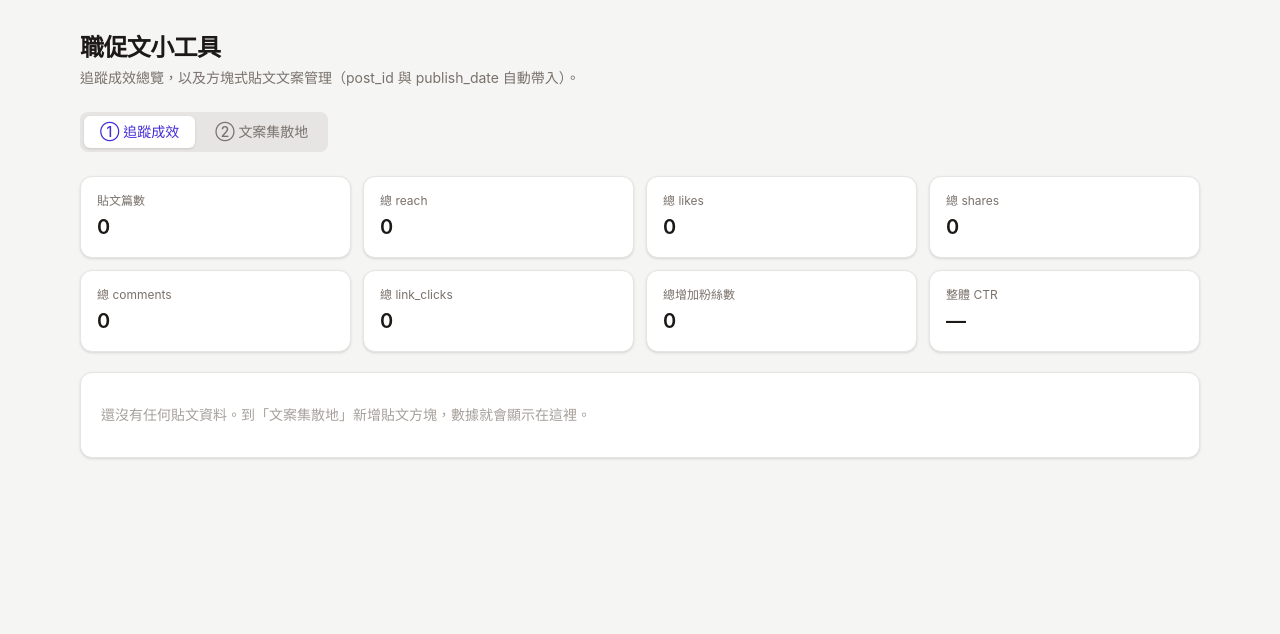
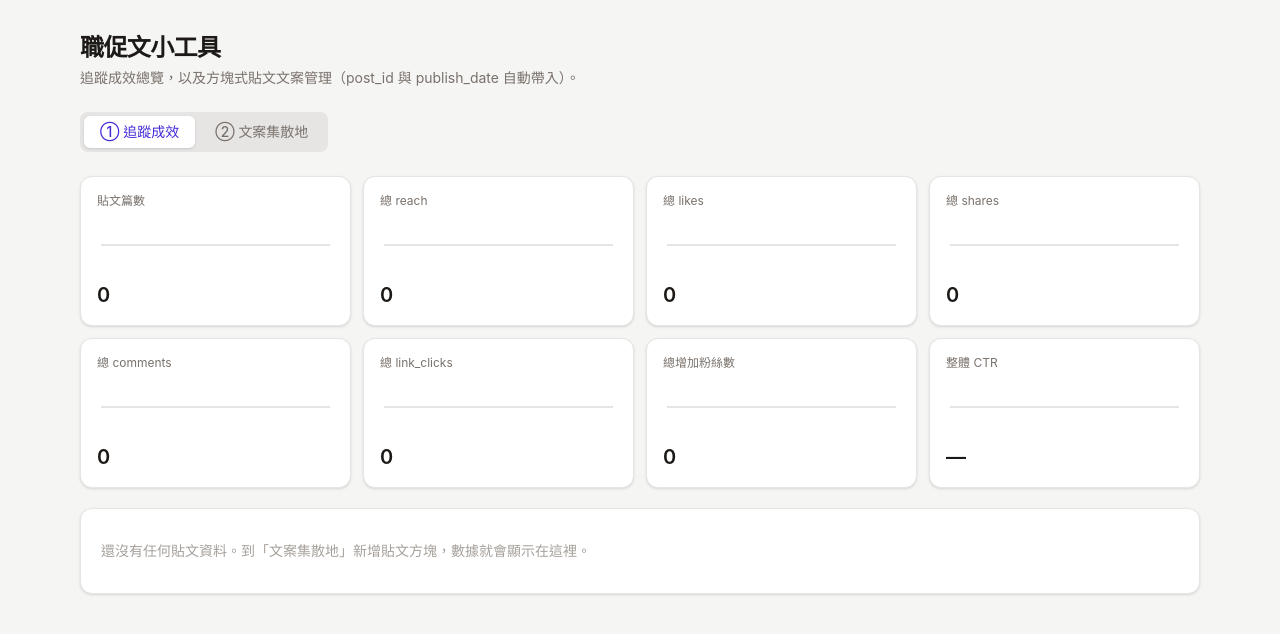
Before and after one commit to b12605037/104_new, a React (Vite) app: page / in a window 1280 px wide. Shown: the top 634 px of the page. Built offline with nearby package versions, Linux system fonts and the light colour scheme.

Commit message:
Update App.jsx

```diff
--- a/App.jsx
+++ b/App.jsx
@@ -124,6 +124,47 @@ function calcCTR(row) {
   return (clicks / reach) * 100;
 }
 
+// 依 publish_date 聚合某個數字欄位，回傳依日期排序的 [{date, value}]
+function dailySeries(posts, key) {
+  const map = {};
+  posts.forEach((p) => {
+    const d = p.publish_date || "未填日期";
+    map[d] = (map[d] || 0) + num(p[key]);
+  });
+  return Object.keys(map)
+    .sort()
+    .map((d) => ({ date: d, value: map[d] }));
+}
+
+// 依 publish_date 聚合貼文篇數
+function dailyCountSeries(posts) {
+  const map = {};
+  posts.forEach((p) => {
+    const d = p.publish_date || "未填日期";
+    map[d] = (map[d] || 0) + 1;
+  });
+  return Object.keys(map)
+    .sort()
+    .map((d) => ({ date: d, value: map[d] }));
+}
+
+// 依 publish_date 聚合 CTR（= 當日 link_clicks 總和 / 當日 reach 總和）
+function dailyCTRSeries(posts) {
+  const map = {};
+  posts.forEach((p) => {
+    const d = p.publish_date || "未填日期";
+    if (!map[d]) map[d] = { reach: 0, clicks: 0 };
+    map[d].reach += num(p.reach);
+    map[d].clicks += num(p.link_clicks);
+  });
+  return Object.keys(map)
+    .sort()
+    .map((d) => ({
+      date: d,
+      value: map[d].reach > 0 ? (map[d].clicks / map[d].reach) * 100 : 0,
+    }));
+}
+
 // 舊資料（單列式）轉成新的方塊格式
 function migrate(rows) {
   return rows.map((r) => ({
@@ -246,6 +287,78 @@ function SelectField({ label, value, options, onChange, onAddOption }) {
           </button>
         </div>
       )}
+    </div>
+  );
+}
+
+// ---------- 小折線圖（純 SVG，不需額外套件） ----------
+function Sparkline({ series }) {
+  const width = 240;
+  const height = 56;
+  const padX = 4;
+  const padY = 6;
+
+  if (series.length === 0) {
+    return (
+      <svg viewBox={`0 0 ${width} ${height}`} className="h-14 w-full">
+        <line x1={padX} y1={height / 2} x2={width - padX} y2={height / 2} stroke="#e7e5e4" strokeWidth="2" />
+      </svg>
+    );
+  }
+
+  const values = series.map((s) => s.value);
+  const max = Math.max(...values);
+  const min = Math.min(...values);
+  const range = max - min || 1;
+  const stepX = series.length > 1 ? (width - padX * 2) / (series.length - 1) : 0;
+
+  const points = series.map((s, i) => {
+    const x = padX + i * stepX;
+    const y =
+      series.length > 1
+        ? height - padY - ((s.value - min) / range) * (height - padY * 2)
+        : height / 2;
+    return [x, y];
+  });
+
+  const linePoints = points.map(([x, y]) => `${x},${y}`).join(" ");
+  const areaPoints = `${padX},${height - padY} ${linePoints} ${width - padX},${height - padY}`;
+
+  return (
+    <svg viewBox={`0 0 ${width} ${height}`} className="h-14 w-full">
+      <polygon points={areaPoints} fill="#e0e7ff" opacity="0.6" />
+      <polyline
+        points={linePoints}
+        fill="none"
+        stroke="#4f46e5"
+        strokeWidth="2.5"
+        strokeLinecap="round"
+        strokeLinejoin="round"
+      />
+      {points.map(([x, y], i) => (
+        <circle key={i} cx={x} cy={y} r="2.5" fill="#4f46e5" />
+      ))}
+    </svg>
+  );
+}
+
+// 折線圖 + 總數的統計卡片
+function StatCard({ label, value, series }) {
+  const first = series[0]?.date;
+  const last = series.length > 1 ? series[series.length - 1]?.date : null;
+  return (
+    <div className="rounded-xl border border-stone-200 bg-white p-4 shadow-sm">
+      <p className="text-xs text-stone-500">{label}</p>
+      <div className="mt-2">
+        <Sparkline series={series} />
+      </div>
+      {series.length > 0 && (
+        <div className="mt-1 flex justify-between text-[10px] text-stone-400">
+          <span>{first}</span>
+          <span>{last}</span>
+        </div>
+      )}
+      <p className="mt-2 text-xl font-semibold text-stone-900">{value}</p>
     </div>
   );
 }
@@ -635,14 +748,18 @@ export default function App() {
   const overallCTR = totalReach > 0 ? (totalClicks / totalReach) * 100 : null;
 
   const statCards = [
-    { label: "貼文篇數", value: String(totalPosts) },
-    { label: "總 reach", value: totalReach.toLocaleString() },
-    { label: "總 likes", value: totalLikes.toLocaleString() },
-    { label: "總 shares", value: totalShares.toLocaleString() },
-    { label: "總 comments", value: totalComments.toLocaleString() },
-    { label: "總 link_clicks", value: totalClicks.toLocaleString() },
-    { label: "總增加粉絲數", value: totalFans.toLocaleString() },
-    { label: "整體 CTR", value: overallCTR === null ? "—" : overallCTR.toFixed(2) + "%" },
+    { label: "貼文篇數", value: String(totalPosts), series: dailyCountSeries(posts) },
+    { label: "總 reach", value: totalReach.toLocaleString(), series: dailySeries(posts, "reach") },
+    { label: "總 likes", value: totalLikes.toLocaleString(), series: dailySeries(posts, "likes") },
+    { label: "總 shares", value: totalShares.toLocaleString(), series: dailySeries(posts, "shares") },
+    { label: "總 comments", value: totalComments.toLocaleString(), series: dailySeries(posts, "comments") },
+    { label: "總 link_clicks", value: totalClicks.toLocaleString(), series: dailySeries(posts, "link_clicks") },
+    { label: "總增加粉絲數", value: totalFans.toLocaleString(), series: dailySeries(posts, "fans_gained") },
+    {
+      label: "整體 CTR",
+      value: overallCTR === null ? "—" : overallCTR.toFixed(2) + "%",
+      series: dailyCTRSeries(posts),
+    },
   ];
 
   const ranked = posts
@@ -697,12 +814,9 @@ export default function App() {
         {tab === "dashboard" && (
           <div className="space-y-5">
             {/* 總覽卡片 */}
-            <div className="grid grid-cols-2 gap-3 sm:grid-cols-4">
+            <div className="grid grid-cols-1 gap-3 sm:grid-cols-2 lg:grid-cols-4">
               {statCards.map((c) => (
-                <div key={c.label} className="rounded-xl border border-stone-200 bg-white p-4 shadow-sm">
-                  <p className="text-xs text-stone-500">{c.label}</p>
-                  <p className="mt-1 text-xl font-semibold text-stone-900">{c.value}</p>
-                </div>
+                <StatCard key={c.label} label={c.label} value={c.value} series={c.series} />
               ))}
             </div>
 
```
